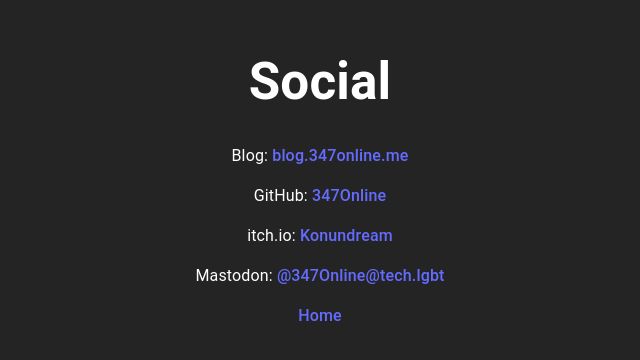
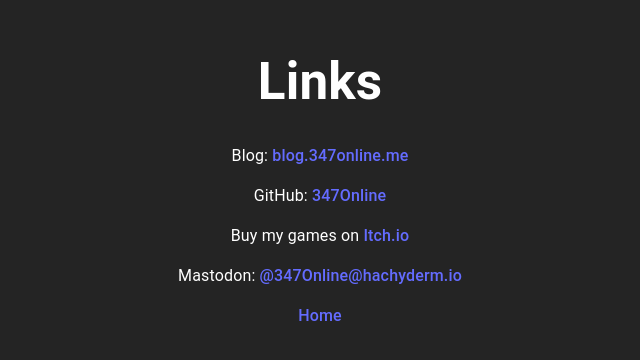
Before and after one commit to 347Online/347Online.me-2023, a React (Vite) app: page /social in a window 1280 px wide. Shown: the part 226-586 px from the top of the page, without its empty margins (320-960 px from the left). Built offline with nearby package versions, Linux system fonts and the light colour scheme; what cubing would draw is missing.

Commit message:
Slight cleanup

```diff
--- a/src/pages/Landing.tsx
+++ b/src/pages/Landing.tsx
@@ -7,8 +7,9 @@
       <h2>Software Engineer | Game Developer</h2>
       Hiya! I'm Katie, nice to meetcha!
       <footer>
-        <Link to="https://blog.347online.me/">Blog </Link>
-        <Link to="/social">Social</Link>
+        <Link to="https://blog.347online.me/">Blog</Link>
+        &nbsp;
+        <Link to="/social">Links</Link>
       </footer>
     </div>
   );
--- a/src/pages/Social.tsx
+++ b/src/pages/Social.tsx
@@ -2,7 +2,7 @@
 
 export const Social = () => (
   <>
-    <h1>Social</h1>
+    <h1>Links</h1>
     <p>
       Blog: <Link to="https://blog.347online.me">blog.347online.me</Link>
     </p>
@@ -10,11 +10,11 @@
       GitHub: <Link to="https://github.com/347Online">347Online</Link>
     </p>
     <p>
-      itch.io: <Link to="https://konundream.itch.io">Konundream</Link>
+      Buy my games on <Link to="https://347online.itch.io">Itch.io</Link>
     </p>
     <p>
       Mastodon:&nbsp;
-      <Link to="https://hachyderm.io/@347Online">@347Online@tech.lgbt</Link>
+      <Link to="https://hachyderm.io/@347Online">@347Online@hachyderm.io</Link>
     </p>
 
     <footer>
```
